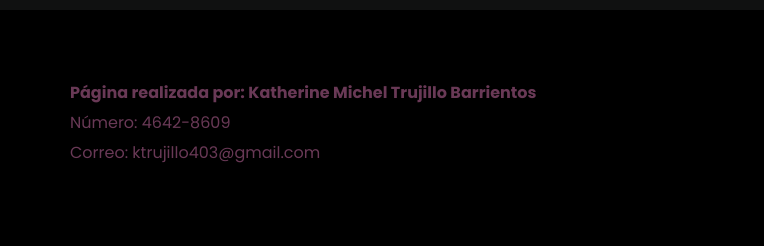
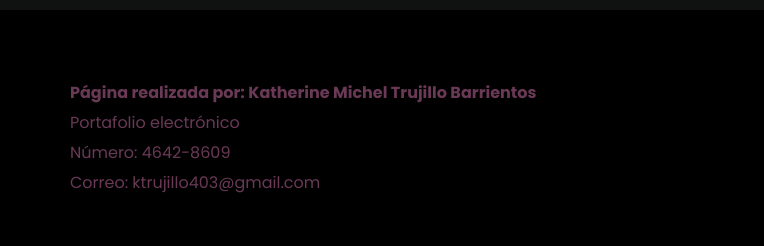
Before and after one commit to Kathhx/Pagina-web-2, a plain HTML site: page index.html in a window 1280 px wide. Shown: the part 2703-2949 px from the top of the page, 0-764 px from the left. Drawn offline with Linux system fonts and the light colour scheme; a web font is replaced by a local one.

Commit message:
cambios index

```diff
--- a/index.html
+++ b/index.html
@@ -170,6 +170,7 @@
     <section id="pie">
         <div class="diseñoPie">
             <h4>Página realizada por: Katherine Michel Trujillo Barrientos</h4>
+            <p>Portafolio electrónico</p>
             <p>Número: 4642-8609</p>
             <p>Correo: ktrujillo403@gmail.com</p>
         </div>
```
